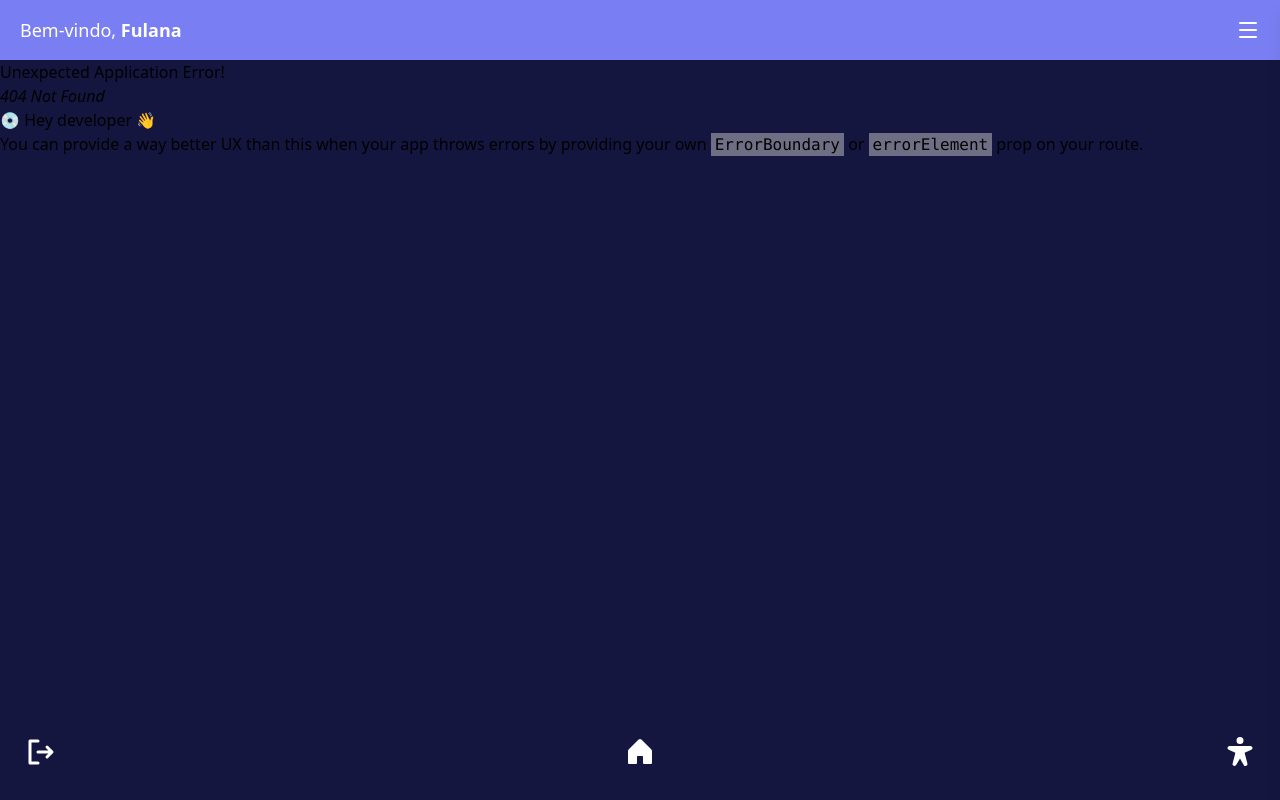
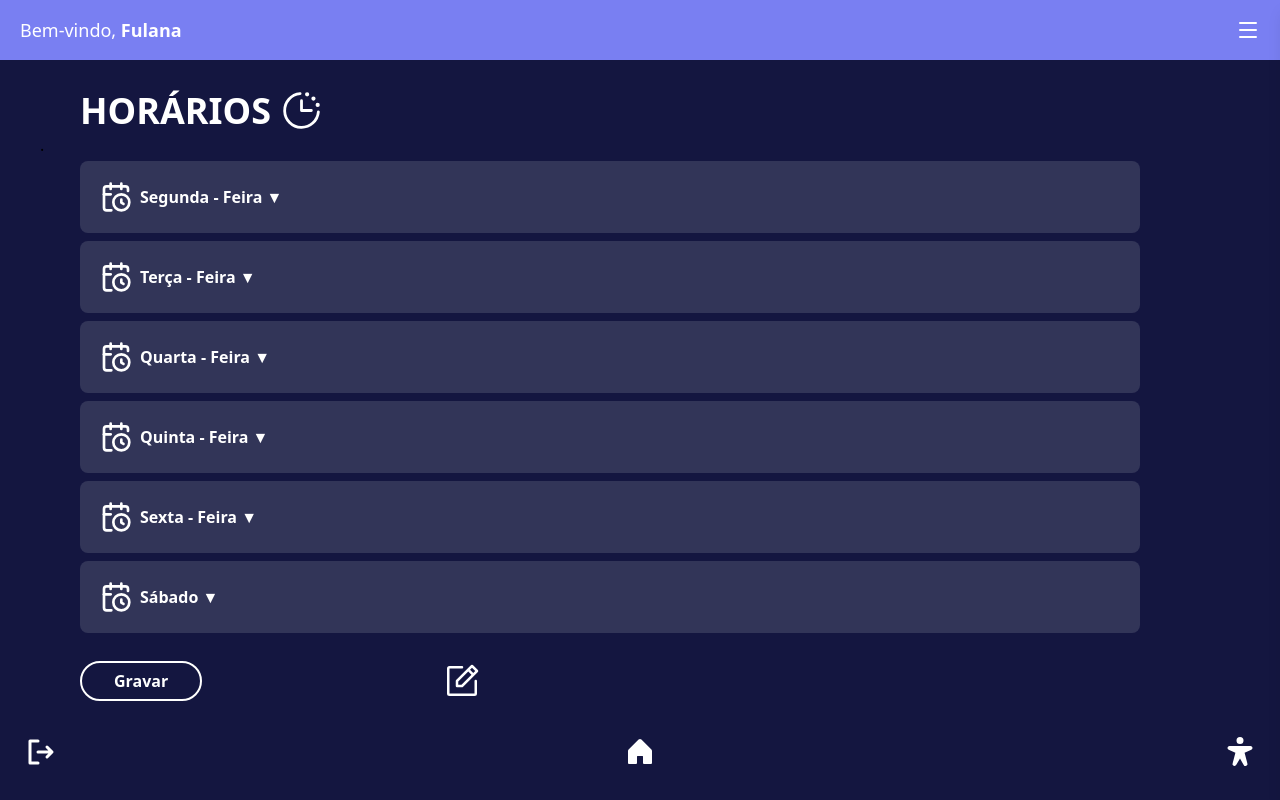
Before and after one commit to JarJv/agenda-do-aluno, a React (Vite) app: page /horario in a window 1280 px wide. Before the commit this address had no page. Built offline with nearby package versions, Linux system fonts and the light colour scheme.

Commit message:
Feita a tela de Horários, necessário algumas modificações acerca da estrutura, mas o protótipo foi feito

```diff
--- a/src/main.tsx
+++ b/src/main.tsx
@@ -4,6 +4,7 @@ import { createBrowserRouter, RouterProvider } from "react-router-dom";
 import './assets/style.css';
 import Menu from './pages/Menu.tsx'
 import Calendario from './pages/Calendario.tsx'
+import Horario from './pages/Horario.tsx'
 import NavTop from './components/NavTop.tsx'
 import NavBottom from './components/NavBottom.tsx'
 
@@ -15,6 +16,10 @@ let router = createBrowserRouter([
   {
     path: "/calendario",
     element: <Calendario />
+  },
+  {
+    path: "/horario",
+    element: <Horario />
   }
 ]);
 
--- a/src/pages/Horario.tsx
+++ b/src/pages/Horario.tsx
@@ -1 +1,89 @@
 import '../assets/style.css'
+import BordedButton from '../components/BordedButton.tsx';
+import { ClockCountdownIcon } from '@phosphor-icons/react';
+import { CalendarClock } from 'lucide-react';
+import { NotePencilIcon } from '@phosphor-icons/react';
+import { useState } from 'react';
+
+
+export default function Horario(){
+
+    const [aberto, setAberto] = useState(null);
+
+    function toggleDia(id){
+        setAberto(aberto === id ? null : id);
+    }
+
+    const dias = [
+        "Segunda - Feira",
+        "Terça - Feira",
+        "Quarta - Feira",
+        "Quinta - Feira",
+        "Sexta - Feira",
+        "Sábado"
+    ];
+
+    return(
+        <div className='p-7 px-10'>
+            <div className='flex items-center gap-2 px-10'>
+                <p className='text-white font-black text-4xl uppercase'>Horários</p>
+                <ClockCountdownIcon size={45} color="#fff"/>
+            </div>
+
+            <p className='gap-10'> .</p>
+            {dias.map((dia, index) => (
+                <div
+                  key={index}
+                  className='flex-column items-center px-10 p-1 font-black'
+                  style={{ width: "95%" }}
+                >
+                    {/* Cabeçalho clicável */}
+                    <div
+                        onClick={() => toggleDia(index)}
+                        style={{
+                            background: "#323558",
+                            cursor: "pointer",
+                            borderRadius: "8px",
+                        }}>
+                        <p className='flex items-center gap-2 p-5 text-white r-10'>
+                            <CalendarClock size={32} color="#fff"/>
+                            {aberto === index ? `${dia} ▲` : `${dia} ▼`}
+                        </p>
+                    </div>
+
+                    {/* Conteúdo expandido */}
+                    {aberto === index && (
+                        <div
+                            style={{
+                                marginTop: "10px",
+                                padding: "15px",
+                                background: "#323558",
+                                borderRadius: "8px",
+                                display: "flex",
+                                flexDirection: "column",
+                                gap: "10px",
+                            }}
+                        >
+                            <p className='text-white'>1° Aula:</p>
+                            <input type="text" placeholder="Digite Aqui" />
+
+                            <p className='text-white'>2° Aula:</p>
+                            <input type="text" placeholder="Digite Aqui" />
+
+                            <p className='text-white'>3° Aula:</p>
+                            <input type="text" placeholder="Digite Aqui" />
+
+                            <p className='text-white'>4° Aula:</p>
+                            <input type="text" placeholder="Digite Aqui" />
+                        </div>
+                    )}
+                </div>
+            ))}
+
+            <div className='flex items-center gap-60 px-10 p-6'>
+                <BordedButton>Gravar</BordedButton>
+                <button><NotePencilIcon size={40} color="#fff"/></button>
+            </div>
+        </div>
+    );
+}
```
